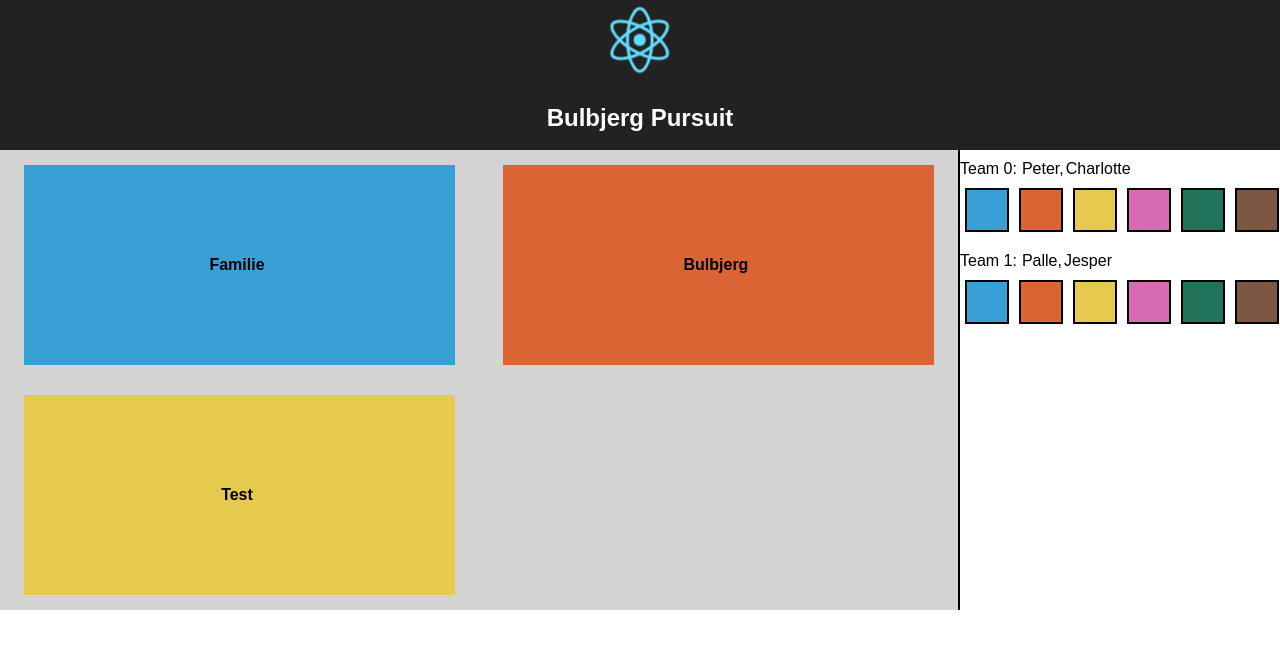
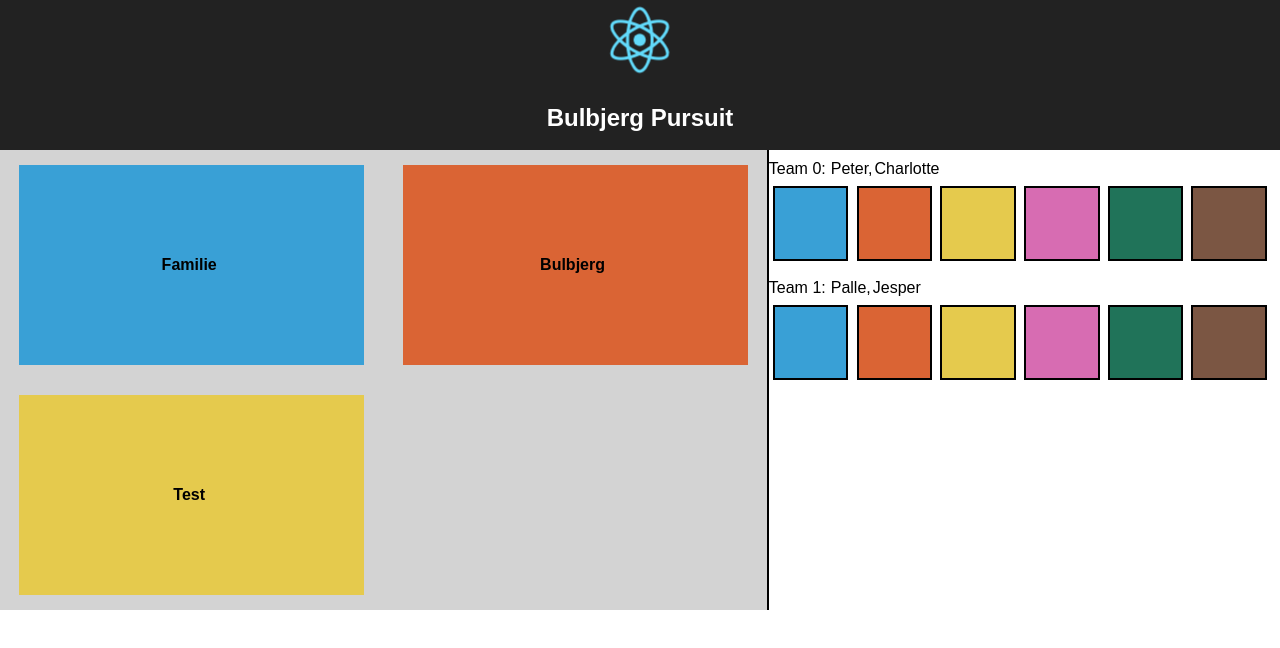
Before and after one commit to PeterThorsen/BulbjergPursuit, a React (Create React App) app: page / in a window 1280 px wide. Shown: the top 648 px of the page. Built offline with nearby package versions, Linux system fonts and the light colour scheme; what react-tap-event-plugin would draw is missing.

Commit message:
Fixed bugs, remade design

```diff
--- a/src/App.css
+++ b/src/App.css
@@ -24,7 +24,7 @@
 }
 
 .questions {
-    width: 75%;
+    width: 60%;
     background-color: lightgrey;
 }
 
@@ -34,7 +34,7 @@
 }
 
 .side-bar {
-    width: 25%;
+    width: 40%;
     border-left: 2px solid black;
 }
 
@@ -53,8 +53,8 @@
 }
 
 .cheese {
-    padding: 20px;
-    margin: 10px 5px;
+    padding: 7%;
+    margin: 1.5% 0.8%;
     border: 2px solid;
 }
 
--- a/src/App.js
+++ b/src/App.js
@@ -29,8 +29,6 @@ class App extends Component {
             teamCheeses: newTeamCheeses,
             currentTeam: 0,
         };
-
-        console.log(this.state);
     }
 
     render() {
@@ -63,7 +61,10 @@ class App extends Component {
                                                                  name={categories[i]}
                                                                  color={this.colors[i]}/>
                 {i + 1 !== categories.length ?
-                    <Question key={i + 1} position={i + 1} name={categories[i + 1]}
+                    <Question key={i + 1}
+                              position={i + 1}
+                              answer={(wasCorrect) => this.updateGroup(i, false, wasCorrect)}
+                              name={categories[i + 1]}
                               color={this.colors[i + 1]}/> : undefined}
             </div>
 
--- a/src/Popup.js
+++ b/src/Popup.js
@@ -88,7 +88,7 @@ class Popup extends Component {
     renderOptions(options) {
         let arr = [];
         for (let i = 0; i < options.length; i++) {
-            arr.push(<div className="option">
+            arr.push(<div key={"option " + i} className="option">
                 <div className="option-title">{i+1})</div>
                 <div className="option-answer">{options[i]}</div>
             </div>);
@@ -104,13 +104,13 @@ class Popup extends Component {
     }
 
     getQuestion(position) {
-        position = position % 3; // todo remove
+        position %= 3; // todo remove
         let res = readTextFile()[0];
         return res[position];
     }
 
     getAnswer(position) {
-        position = position % 3; //todo remove
+        position %= 3; //todo remove
         let res = readTextFile()[1];
         return res[position];
     }
```
